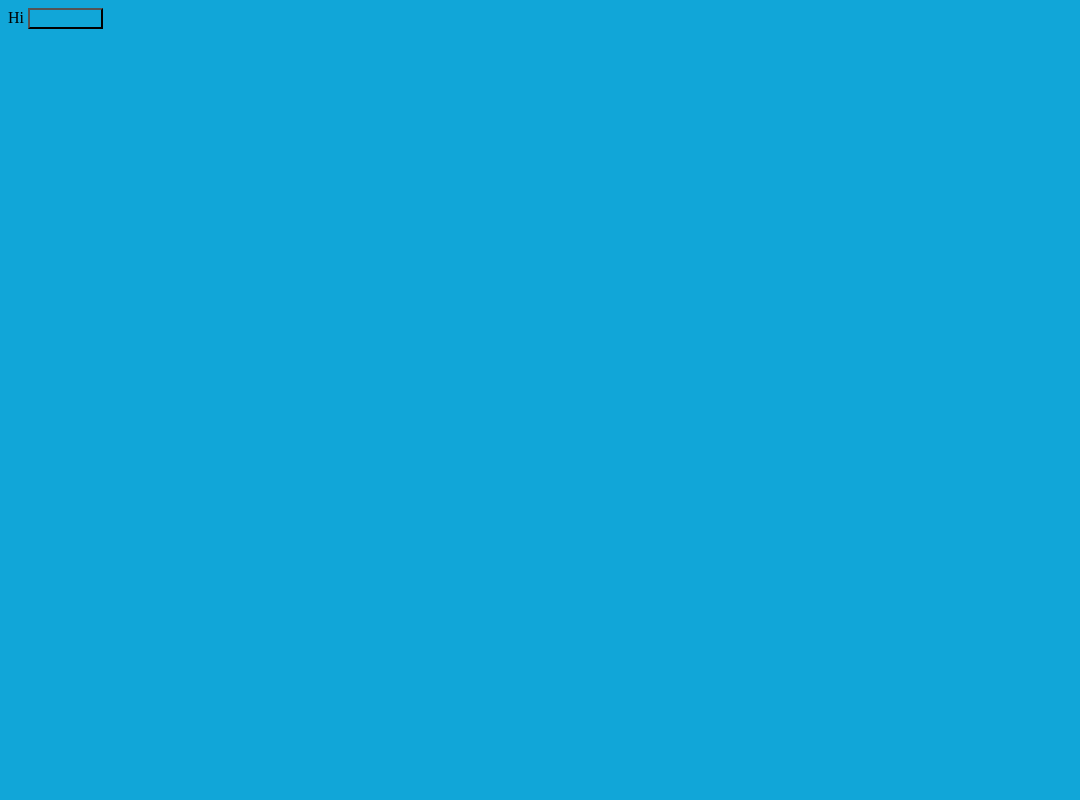
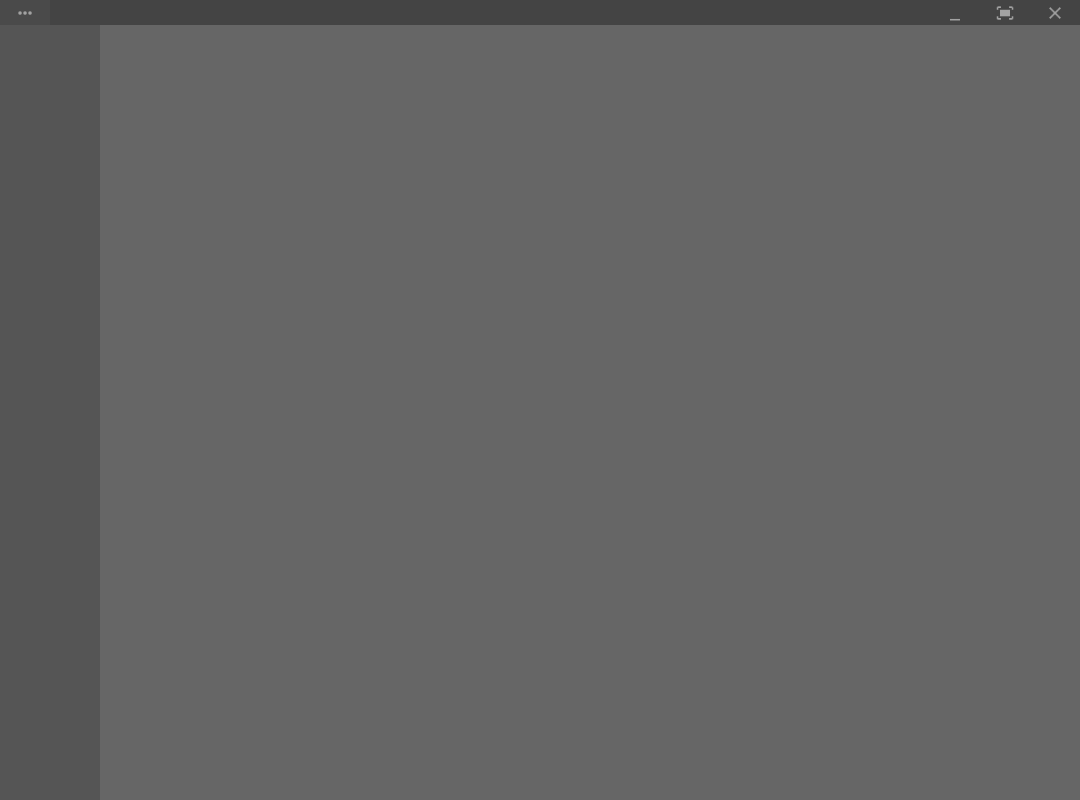
Before and after one commit to clootch/Streamio, an Electron app: page index.html in a window 1080 px wide. Drawn offline with Linux system fonts and the light colour scheme.

Commit message:
layout made and added images

```diff
--- a/Backend/preload.js
+++ b/Backend/preload.js
@@ -1,6 +1,19 @@
 const electron = require('electron');
 const ipc = electron.ipcRenderer;
 
-but.addEventListener('click', () => {
-    ipc.send('click');
-});
+
+closeButton.addEventListener('click', () => {
+    ipc.send('close');
+})
+
+maximizeButton.addEventListener('click', () => {
+    ipc.send('maximize');
+})
+
+minimizeButton.addEventListener('click', () => {
+    ipc.send('minimize');
+})
+
+settingsButton.addEventListener('click', () => {
+    ipc.send('settings');
+})
--- a/index.html
+++ b/index.html
@@ -7,7 +7,27 @@
         <script defer src="./Backend/preload.js"></script>
     </head>
     <body>
-        Hi
-        <input type="button" style="width: 75px" id="but">
+        <header>
+            <div class="headerButtons" id="settingsButton">
+                <img src="images/baseline_more_horiz_white_24dp.png" class="buttonImg">
+            </div>
+            <div class="headerButtons" id="minimizeButton">
+                <img src="images/baseline_minimize_white_24dp.png" class="buttonImg">
+            </div>
+            <div class="headerButtons" id="maximizeButton">
+                <img src="images/baseline_fit_screen_white_24dp.png" class="buttonImg">
+            </div>
+            <div class="headerButtons" id="closeButton">
+                <img src="images/baseline_close_white_24dp.png" class="buttonImg">
+            </div>
+        </header>
+        <main>
+            <div class="sidebar">
+
+            </div>
+            <div class="pinboard">
+
+            </div>
+        </main>
     </body>
 </html>
--- a/styles.css
+++ b/styles.css
@@ -1,3 +1,69 @@
 *{
-    background-color: rgb(17, 166, 216);
+    margin: 0;
+    padding: 0;
 }
+
+header{
+    background-color: #444;
+    height: 25px;
+    width: 100%;
+    -webkit-app-region: drag;
+}
+
+.headerButtons{
+    position: absolute;
+    background-color: #444;
+    min-height: 25px;
+    max-height: 25px;
+    min-width: 50px;
+    max-width: 50px;
+    -webkit-app-region: no-drag;
+}
+
+#closeButton{
+    background-color: #444;
+    right: 0px;
+}
+
+#closeButton:hover{
+    background-color: #D11;
+}
+
+#maximizeButton{
+    right: 50px;
+}
+
+#minimizeButton{
+    right: 100px;
+}
+
+#maximizeButton:hover, #minimizeButton:hover, #settingsButton:hover{
+    background-color: #4A4A4A;
+}
+
+.buttonImg{
+    height: 20px;
+    padding-top: 2.5px;
+    display: block;
+    margin-left: auto;
+    margin-right: auto;
+    opacity: 50%;
+}
+
+.sidebar, .pinboard{
+    position: absolute;
+    top: 25px;
+    bottom: 0px;
+}
+
+.sidebar{
+    background-color: #555;
+    min-width: 100px;
+    left: 0;
+}
+
+.pinboard{
+    background-color: #666;
+    left: 100px;
+    right: 0px;
+}
```
Also changed, not shown: Backend/index.js (+31 -28 lines), images/baseline_close_fullscreen_white_24dp.png (added), images/baseline_close_white_24dp.png (added), images/baseline_fit_screen_white_24dp.png (added), images/baseline_minimize_white_24dp.png (added), images/baseline_more_horiz_white_24dp.png (added), images/baseline_open_in_full_white_24dp.png (added), images/baseline_settings_white_24dp.png (added), 1 other file.
